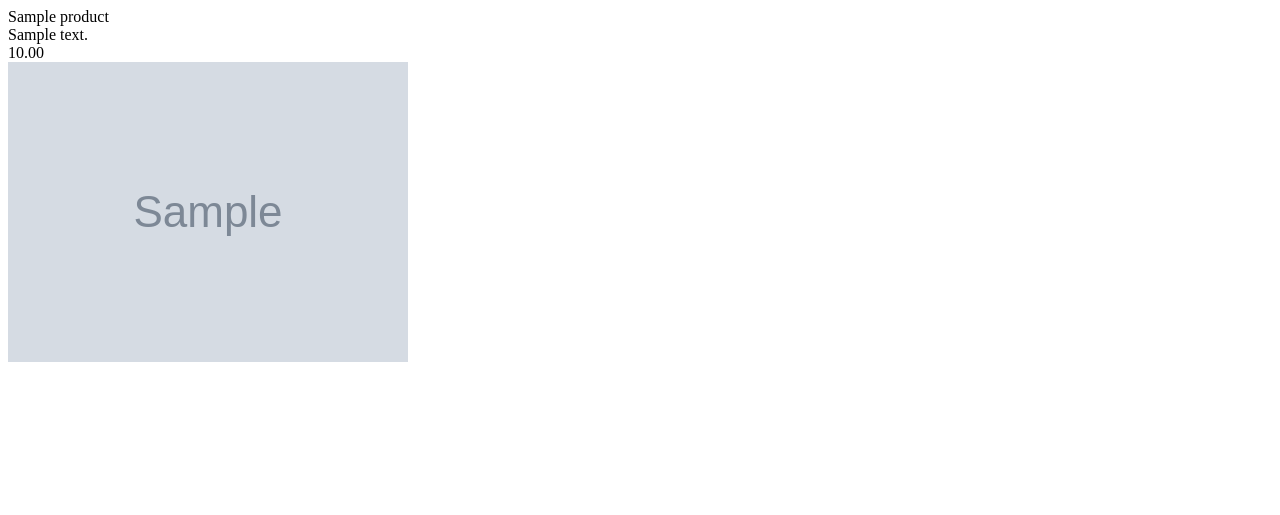
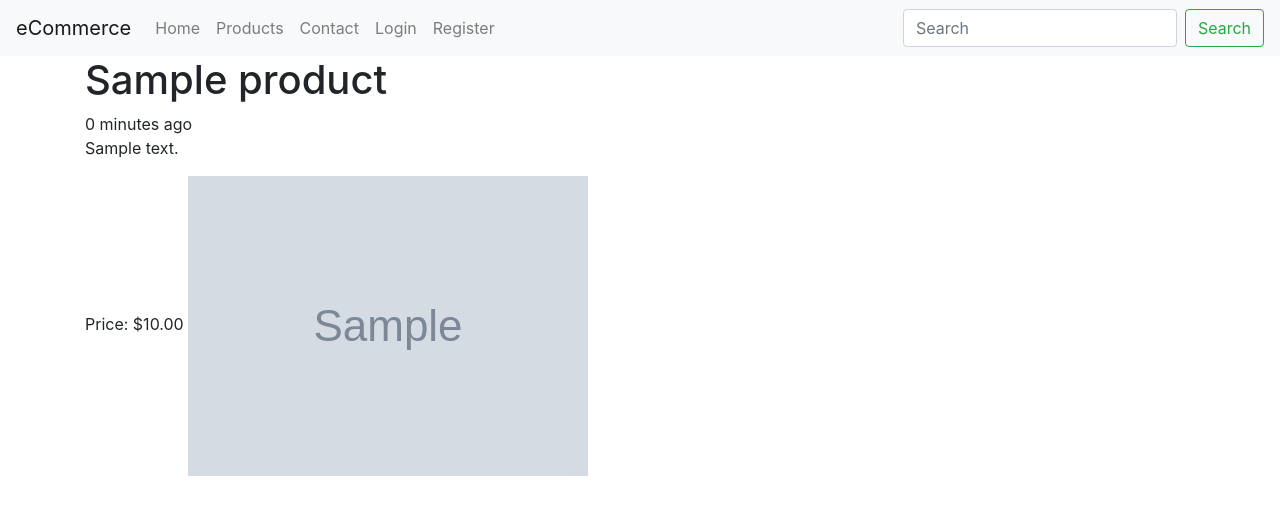
Before and after one commit to yohserch/django-ecommerce, a Django app: a page that uses src/templates/products/detail.html in a window 1280 px wide. Shown: the top 515 px of the page. Run offline with Django 3.2, Linux system fonts and the light colour scheme; tables that the repository leaves empty hold one stand-in row (values such as "Sample post"); grey boxes marked "Sample" are stand-in pictures; some libraries are stand-ins or nearby versions.

Commit message:
Creado el template base y se ha incluido en los templates existentes, además se agrego el campo timestamp al modelo producto

```diff
--- a/src/ecommerce/urls.py
+++ b/src/ecommerce/urls.py
@@ -19,15 +19,16 @@ from django.conf.urls.static import static
 from django.conf.urls import url, include
 from django.contrib import admin
 
-from .views import home, contact, signin, register
+from .views import home, contact, signin, register, signout
 
 urlpatterns = [
-    url(r'^$', home),
-    url(r'^contact/$', contact),
-    url(r'^login/$', signin),
-    url(r'^register/$', register),
+    url(r'^$', home, name="home"),
+    url(r'^contact/$', contact, name="contact"),
+    url(r'^login/$', signin, name="signin"),
+    url(r'^logout/$', signout, name="signout"),
+    url(r'^register/$', register, name="register"),
     url(r'^admin/', admin.site.urls),
-    url(r'^products/', include("products.urls"))
+    url(r'^products/', include("products.urls", namespace="products"))
 ]
 
 if settings.DEBUG:
--- a/src/products/models.py
+++ b/src/products/models.py
@@ -69,11 +69,12 @@ class Product(models.Model):
     image       = models.ImageField(upload_to=upload_image_path, null=True, blank=True)
     featured    = models.BooleanField(default=False)
     active      = models.BooleanField(default=True)
+    timestamp   = models.DateTimeField(auto_now_add=True)
 
     objects = ProductManager()
 
     def get_absolute_url(self):
-        return reverse("product-detail", kwargs={"slug": self.slug})
+        return reverse("products:detail", kwargs={"slug": self.slug})
 
 
     def __str__(self):
--- a/src/products/urls.py
+++ b/src/products/urls.py
@@ -4,8 +4,8 @@ from .views import ProductListView, ProductDetailView, ProductFeaturedListView,
 
 
 urlpatterns = [
-    url(r'^$', ProductListView.as_view(), name="products-list"),
+    url(r'^$', ProductListView.as_view(), name="list"),
     # url(r'^featured/$', ProductFeaturedListView.as_view(), name="products-featured-list"),
-    url(r'^(?P<slug>[\w-]+)/$', ProductDetailView.as_view(), name="product-detail"),
+    url(r'^(?P<slug>[\w-]+)/$', ProductDetailView.as_view(), name="detail"),
     # url(r'^featured/(?P<slug>[\w-]+)/$', ProductFeaturedDetailView.as_view(), name="product-featured-detail"),
 ]
--- /dev/null
+++ b/src/templates/base.html
@@ -0,0 +1,16 @@
+{% load static %}
+<!doctype html>
+<html lang="es">
+    <head>
+        <!-- Required meta tags -->
+        <meta charset="utf-8">
+        <meta name="viewport" content="width=device-width, initial-scale=1, shrink-to-fit=no">
+        {% include "base/css.html" %}
+        <title>Base template</title>
+    </head>
+    <body>
+        {% include 'base/navbar.html' %}
+        {% block content %}{% endblock content %}
+        {% include "base/js.html" %}
+    </body>
+</html>
--- /dev/null
+++ b/src/templates/base/css.html
@@ -0,0 +1,2 @@
+<!-- Bootstrap CSS -->
+<link rel="stylesheet" href="https://maxcdn.bootstrapcdn.com/bootstrap/4.0.0/css/bootstrap.min.css" integrity="sha384-Gn5384xqQ1aoWXA+058RXPxPg6fy4IWvTNh0E263XmFcJlSAwiGgFAW/dAiS6JXm" crossorigin="anonymous">
--- /dev/null
+++ b/src/templates/base/js.html
@@ -0,0 +1,5 @@
+<!-- Optional JavaScript -->
+<!-- jQuery first, then Popper.js, then Bootstrap JS -->
+<script src="https://code.jquery.com/jquery-3.2.1.slim.min.js" integrity="sha384-KJ3o2DKtIkvYIK3UENzmM7KCkRr/rE9/Qpg6aAZGJwFDMVNA/GpGFF93hXpG5KkN" crossorigin="anonymous"></script>
+<script src="https://cdnjs.cloudflare.com/ajax/libs/popper.js/1.12.9/umd/popper.min.js" integrity="sha384-ApNbgh9B+Y1QKtv3Rn7W3mgPxhU9K/ScQsAP7hUibX39j7fakFPskvXusvfa0b4Q" crossorigin="anonymous"></script>
+<script src="https://maxcdn.bootstrapcdn.com/bootstrap/4.0.0/js/bootstrap.min.js" integrity="sha384-JZR6Spejh4U02d8jOt6vLEHfe/JQGiRRSQQxSfFWpi1MquVdAyjUar5+76PVCmYl" crossorigin="anonymous"></script>
--- /dev/null
+++ b/src/templates/base/navbar.html
@@ -0,0 +1,45 @@
+{% url 'home' as home_url %}
+{% url 'products:list' as products_url %}
+{% url 'contact' as contact_url %}
+{% url 'signin' as signin_url %}
+{% url 'signout' as signut_url %}
+{% url 'register' as register_url %}
+
+<nav class="navbar navbar-expand-lg navbar-light bg-light">
+    <a class="navbar-brand" href="{{ home_url }}">eCommerce</a>
+    <button class="navbar-toggler" type="button" data-toggle="collapse" data-target="#navbarSupportedContent" aria-controls="navbarSupportedContent" aria-expanded="false" aria-label="Toggle navigation">
+        <span class="navbar-toggler-icon"></span>
+    </button>
+
+    <div class="collapse navbar-collapse" id="navbarSupportedContent">
+        <ul class="navbar-nav mr-auto">
+            <li class="nav-item {% if request.path == home_url %} active {% endif %}">
+                <a class="nav-link" href="{{ home_url }}">Home <span class="sr-only">(current)</span></a>
+            </li>
+            <li class="nav-item {% if request.path == products_url %} active {% endif %}">
+                <a class="nav-link" href="{{ products_url }}">Products</a>
+            </li>
+            <li class="nav-item {% if request.path == contact_url %} active {% endif %}">
+                <a class="nav-link" href="{{ contact_url }}">Contact</a>
+            </li>
+
+            {% if user.is_authenticated %}
+                <li class="nav-item">
+                    <a class="nav-link" href="{% url 'signout' %}">Logout</a>
+                </li>
+            {% else %}
+                <li class="nav-item {% if request.path == signin_url %} active {% endif %}">
+                    <a class="nav-link" href="{{ signin_url }}">Login</a>
+                </li>
+                <li class="nav-item {% if request.path == register_url %} active {% endif %}">
+                    <a class="nav-link" href="{{ register_url }}">Register</a>
+                </li>
+            {% endif %}
+
+        </ul>
+        <form class="form-inline my-2 my-lg-0">
+            <input class="form-control mr-sm-2" type="search" placeholder="Search" aria-label="Search">
+            <button class="btn btn-outline-success my-2 my-sm-0" type="submit">Search</button>
+        </form>
+    </div>
+</nav>
--- a/src/templates/products/detail.html
+++ b/src/templates/products/detail.html
@@ -1,4 +1,16 @@
-{{ product.title }} <br>
-{{ product.description }} <br>
-{{ product.price }} <br>
-<img src="{{ product.image.url }}" alt="">
+{% extends 'base.html' %}
+
+
+{% block content %}
+<div class="container">
+    <div class="row">
+        <div class="col">
+            <h1>{{ product.title }}</h1>
+            {{ product.timestamp|timesince }} ago
+            <p>{{ product.description }}</p>
+            <span>Price: ${{ product.price }}</span>
+            <img src="{{ product.image.url }}" alt="">
+        </div>
+    </div>
+</div>
+{% endblock content %}
```
Also changed, not shown: src/ecommerce/forms.py (+13 -6 lines), src/templates/auth/login.html (+19 -5 lines), src/templates/auth/register.html (+19 -5 lines), src/templates/contact/view.html (+3 -19 lines), src/templates/home.html (+6 -23 lines), src/templates/products/list.html (+12 -3 lines), src/templates/products/snippets/card.html (added, +12 -0 lines), src/products/migrations/0009_product_timestamp.py (added).
